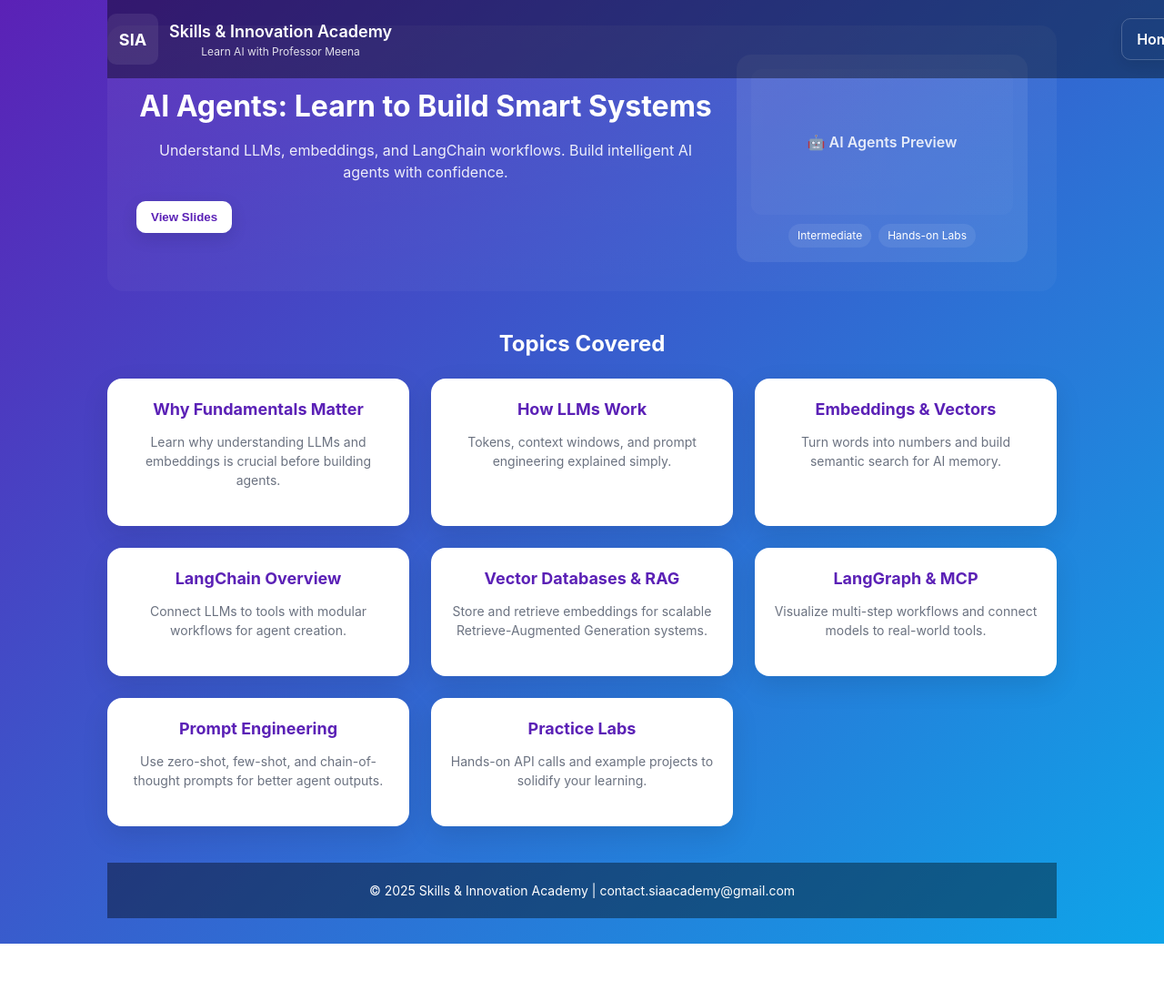
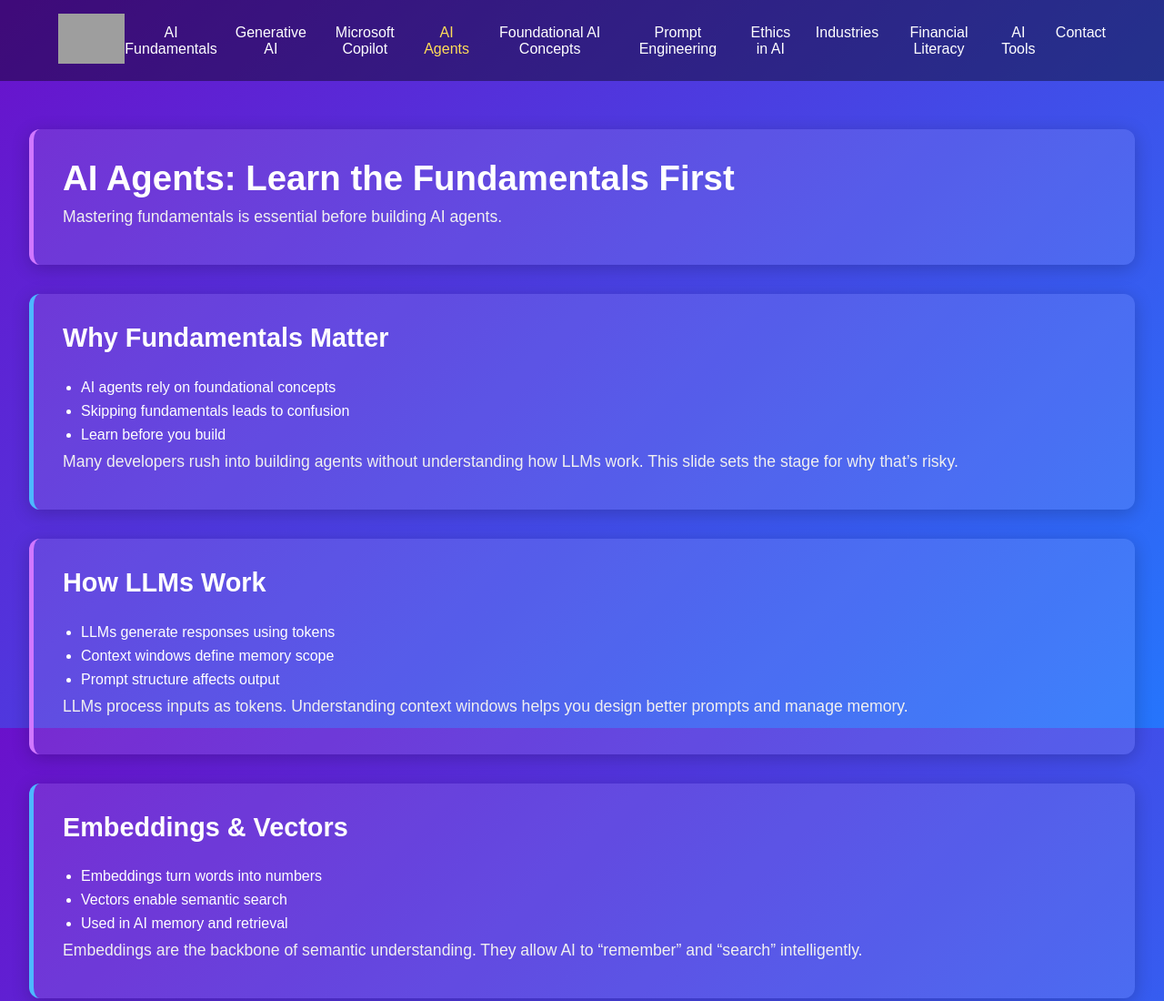
Before and after one commit to meenakumar413/SIA-Website, a plain HTML site: page ai_agents.2.html in a window 1280 px wide. Shown: the top 1100 px of the page at 91% size. Before the commit the page ends 1037 px from the top, so only its background shows below. Drawn offline with Linux system fonts and the light colour scheme; grey boxes are pictures that could not be loaded.

Commit message:
Update ai_agents.2.html

```diff
--- a/ai_agents.2.html
+++ b/ai_agents.2.html
@@ -1,141 +1,136 @@
 <!DOCTYPE html>
 <html lang="en">
 <head>
-  <meta charset="UTF-8" />
-  <meta name="viewport" content="width=device-width, initial-scale=1.0" />
-  <title>AI Agents | Skills & Innovation Academy</title>
+  <meta charset="utf-8" />
+  <meta name="viewport" content="width=device-width,initial-scale=1" />
+  <title>AI Agents | SIA AI Portal</title>
   <link rel="stylesheet" href="sia-style.css" />
-  <style>
-    :root {
-      --primary1: #5b21b6;
-      --primary2: #0ea5e9;
-      --accent: #8b5cf6;
-      --card-bg: #ffffff;
-      --muted: #6b7280;
-      --glass: rgba(255,255,255,0.08);
-      --max-width: 1100px;
-    }
-
-    * { box-sizing: border-box; margin: 0; padding: 0; }
-    body { font-family: Inter, system-ui, -apple-system, "Segoe UI", Roboto, "Helvetica Neue", Arial; color:#0f172a; background:linear-gradient(135deg, var(--primary1), var(--primary2)); line-height:1.5; }
-    a { text-decoration: none; color: inherit; }
-
-    .container { max-width: var(--max-width); margin: 0 auto; padding: 28px; }
-
-    header { display:flex; justify-content: space-between; align-items: center; color: white; margin-bottom: 32px; }
-    .brand { display:flex; align-items: center; gap: 12px; }
-    .logo { background: var(--glass); padding: 10px; border-radius: 10px; font-weight: 700; font-size: 18px; display:flex; align-items:center; justify-content:center; width:56px; height:56px; }
-    .site-title { font-weight:600; font-size:18px; }
-    .nav-actions { display:flex; gap:12px; }
-    .btn { border:none; padding:10px 16px; border-radius:10px; font-weight:600; cursor:pointer; box-shadow:0 6px 18px rgba(11,15,30,0.12); }
-    .btn.primary { background:white; color: var(--primary1); }
-    .btn.secondary { background:transparent; border:1px solid rgba(255,255,255,0.2); color:white; }
-
-    .hero { background:linear-gradient(180deg, rgba(255,255,255,0.06), rgba(255,255,255,0.03)); border-radius:18px; padding:32px; display:flex; gap:24px; align-items:center; margin-bottom:40px; color:white; }
-    .hero-left { flex:1; }
-    .hero-left h1 { font-size:32px; font-weight:700; margin-bottom:12px; }
-    .hero-left p { font-size:16px; color:rgba(255,255,255,0.9); }
-    .hero-cta { margin-top:16px; display:flex; gap:12px; }
-    .hero-right { width:320px; min-width:220px; }
-    .card-preview { background: var(--glass); padding:16px; border-radius:16px; text-align:center; }
-    .preview-thumb { height:160px; border-radius:12px; background:linear-gradient(90deg, rgba(255,255,255,0.03), rgba(255,255,255,0.02)); display:flex; align-items:center; justify-content:center; font-weight:600; color:rgba(255,255,255,0.85); margin-bottom:10px; }
-
-    .section-title { font-size:24px; font-weight:700; margin-bottom:20px; color:white; text-align:center; }
-    .cards { display:grid; grid-template-columns:repeat(auto-fit, minmax(280px,1fr)); gap:24px; }
-
-    .slide-card { background:white; border-radius:16px; padding:20px; box-shadow:0 10px 30px rgba(0,0,0,0.1); display:flex; flex-direction:column; gap:12px; transition: transform 0.2s ease; }
-    .slide-card:hover { transform: translateY(-4px); }
-    .slide-card h3 { font-size:18px; color: var(--primary1); }
-    .slide-card p { font-size:14px; color: var(--muted); }
-    .badge { display:inline-block; background:var(--glass); padding:4px 10px; border-radius:999px; font-size:12px; color:white; }
-
-    footer { text-align:center; color:white; margin-top:40px; font-size:14px; }
-
-    @media(max-width:640px){ .hero { flex-direction: column; align-items:stretch; } .hero-right{ width:100%; } header{ flex-direction:column; align-items:flex-start; gap:12px; } }
-  </style>
 </head>
 <body>
-  <div class="container">
   <header>
-      <div class="brand">
-        <div class="logo">SIA</div>
-        <div>
-          <div class="site-title">Skills & Innovation Academy</div>
-          <div style="font-size:12px;color:rgba(255,255,255,0.85)">Learn AI with Professor Meena</div>
-        </div>
-      </div>
-      <div class="nav-actions">
-        <a href="index.html" class="btn secondary">Home</a>
-        <button class="btn secondary" onclick="scrollToSection('slides')">Slides</button>
-      </div>
+    <nav class="navbar">
+      <a href="index.html" class="logo"><img src="sia-logo.png" alt="SIA Logo"></a>
+      <ul class="nav-links">
+        <li><a href="ai_fundamentals.html">AI Fundamentals</a></li>
+        <li><a href="generative_ai.html">Generative AI</a></li>
+        <li><a href="microsoft_copilot.html">Microsoft Copilot</a></li>
+        <li><a href="ai_agents.html" class="active">AI Agents</a></li>
+        <li><a href="foundational_ai_concepts.html">Foundational AI Concepts</a></li>
+        <li><a href="prompt_engineering.html">Prompt Engineering</a></li>
+        <li><a href="ethics_ai.html">Ethics in AI</a></li>
+        <li><a href="industries.html">Industries</a></li>
+        <li><a href="financial_literacy.html">Financial Literacy</a></li>
+        <li><a href="ai_tools.html">AI Tools</a></li>
+        <li><a href="contact.html">Contact</a></li>
+      </ul>
+    </nav>
   </header>
 
-    <!-- Hero -->
-    <section class="hero">
-      <div class="hero-left">
-        <h1>AI Agents: Learn to Build Smart Systems</h1>
-        <p>Understand LLMs, embeddings, and LangChain workflows. Build intelligent AI agents with confidence.</p>
-        <div class="hero-cta">
-          <button class="btn primary" onclick="scrollToSection('slides')">View Slides</button>
-        </div>
-      </div>
-      <aside class="hero-right">
-        <div class="card-preview">
-          <div class="preview-thumb">🤖 AI Agents Preview</div>
-          <div style="display:flex;gap:8px;justify-content:center;">
-            <span class="badge">Intermediate</span>
-            <span class="badge">Hands-on Labs</span>
-          </div>
-        </div>
-      </aside>
+  <main class="slides" style="margin-top:110px;">
+    <section class="slide purple">
+      <h2>AI Agents: Learn the Fundamentals First</h2>
+      <p>Mastering fundamentals is essential before building AI agents.</p>
     </section>
 
-    <!-- Slides / Topics -->
-    <section id="slides">
-      <h2 class="section-title">Topics Covered</h2>
-      <div class="cards">
-        <div class="slide-card">
+    <section class="slide blue">
       <h3>Why Fundamentals Matter</h3>
-          <p>Learn why understanding LLMs and embeddings is crucial before building agents.</p>
-        </div>
-        <div class="slide-card">
+      <ul>
+        <li>AI agents rely on foundational concepts</li>
+        <li>Skipping fundamentals leads to confusion</li>
+        <li>Learn before you build</li>
+      </ul>
+      <p class="notes">Many developers rush into building agents without understanding how LLMs work. This slide sets the stage for why that’s risky.</p>
+    </section>
+
+    <section class="slide purple">
       <h3>How LLMs Work</h3>
-          <p>Tokens, context windows, and prompt engineering explained simply.</p>
-        </div>
-        <div class="slide-card">
+      <ul>
+        <li>LLMs generate responses using tokens</li>
+        <li>Context windows define memory scope</li>
+        <li>Prompt structure affects output</li>
+      </ul>
+      <p class="notes">LLMs process inputs as tokens. Understanding context windows helps you design better prompts and manage memory.</p>
+    </section>
+
+    <section class="slide blue">
       <h3>Embeddings & Vectors</h3>
-          <p>Turn words into numbers and build semantic search for AI memory.</p>
-        </div>
-        <div class="slide-card">
+      <ul>
+        <li>Embeddings turn words into numbers</li>
+        <li>Vectors enable semantic search</li>
+        <li>Used in AI memory and retrieval</li>
+      </ul>
+      <p class="notes">Embeddings are the backbone of semantic understanding. They allow AI to “remember” and “search” intelligently.</p>
+    </section>
+
+    <section class="slide purple">
       <h3>LangChain Overview</h3>
-          <p>Connect LLMs to tools with modular workflows for agent creation.</p>
-        </div>
-        <div class="slide-card">
+      <ul>
+        <li>LangChain connects LLMs to tools</li>
+        <li>Modular components for workflows</li>
+        <li>Ideal for building agents</li>
+      </ul>
+      <p class="notes">LangChain is a powerful framework that lets you build agents by chaining together prompts, tools, and memory.</p>
+    </section>
+
+    <section class="slide blue">
+      <h3>Practice Labs – API Calls</h3>
+      <ul>
+        <li>Make your first API call</li>
+        <li>Understand request/response flow</li>
+        <li>Build confidence with real data</li>
+      </ul>
+      <p class="notes">KodeKloud walks through making an OpenAI API call. This is your first step toward building functional agents.</p>
+    </section>
+
+    <section class="slide purple">
+      <h3>Prompt Engineering</h3>
+      <ul>
+        <li>Use zero-shot and few-shot prompts</li>
+        <li>Chain-of-thought improves reasoning</li>
+        <li>Test and iterate for clarity</li>
+      </ul>
+      <p class="notes">Prompt engineering is an art. Learn how to guide the model’s thinking with structured inputs.</p>
+    </section>
+
+    <section class="slide blue">
       <h3>Vector Databases & RAG</h3>
-          <p>Store and retrieve embeddings for scalable Retrieve-Augmented Generation systems.</p>
-        </div>
-        <div class="slide-card">
+      <ul>
+        <li>Tools like ChromaDB and Pinecone</li>
+        <li>Store and retrieve embeddings</li>
+        <li>Retrieve-Augmented Generation (RAG) systems</li>
+      </ul>
+      <p class="notes">Vector DBs and RAG are essential for scalable and accurate agent memory + document Q&A.</p>
+    </section>
+
+    <section class="slide purple">
       <h3>LangGraph & MCP</h3>
-          <p>Visualize multi-step workflows and connect models to real-world tools.</p>
-        </div>
-        <div class="slide-card">
-          <h3>Prompt Engineering</h3>
-          <p>Use zero-shot, few-shot, and chain-of-thought prompts for better agent outputs.</p>
-        </div>
-        <div class="slide-card">
-          <h3>Practice Labs</h3>
-          <p>Hands-on API calls and example projects to solidify your learning.</p>
-        </div>
-      </div>
+      <ul>
+        <li>LangGraph for multi-step workflows</li>
+        <li>MCP to connect models to external tools</li>
+        <li>Design stateful and reliable agents</li>
+      </ul>
+      <p class="notes">LangGraph visualizes multi-step logic, and MCP enables real-world actions for agents.</p>
+    </section>
+
+    <section class="slide blue">
+      <h3>Final Takeaways</h3>
+      <ul>
+        <li>Learn fundamentals before tools</li>
+        <li>Practice with real labs</li>
+        <li>Create scalable, intelligent agents</li>
+      </ul>
+      <p class="notes">Build your foundation, then scale your agent development.</p>
+    </section>
+  </main>
+</body>
+</html>
+
+<section class="back-home">
+  <a href="index.html" class="cta-button">Back to Home</a>
    </section>
 
   <footer>
-      © 2025 Skills & Innovation Academy | contact.siaacademy@gmail.com
+    <p>© 2025 Skills and Innovation Academy | contact.siaacademy@gmail.com</p>
   </footer>
-  </div>
-
-  <script>
-    function scrollToSection(id){const el=document.getElementById(id); if(el) el.scrollIntoView({behavior:'smooth', block:'start'});}
-  </script>
 </body>
 </html>
```
Lines whose indentation alone changed are shown as unchanged.
